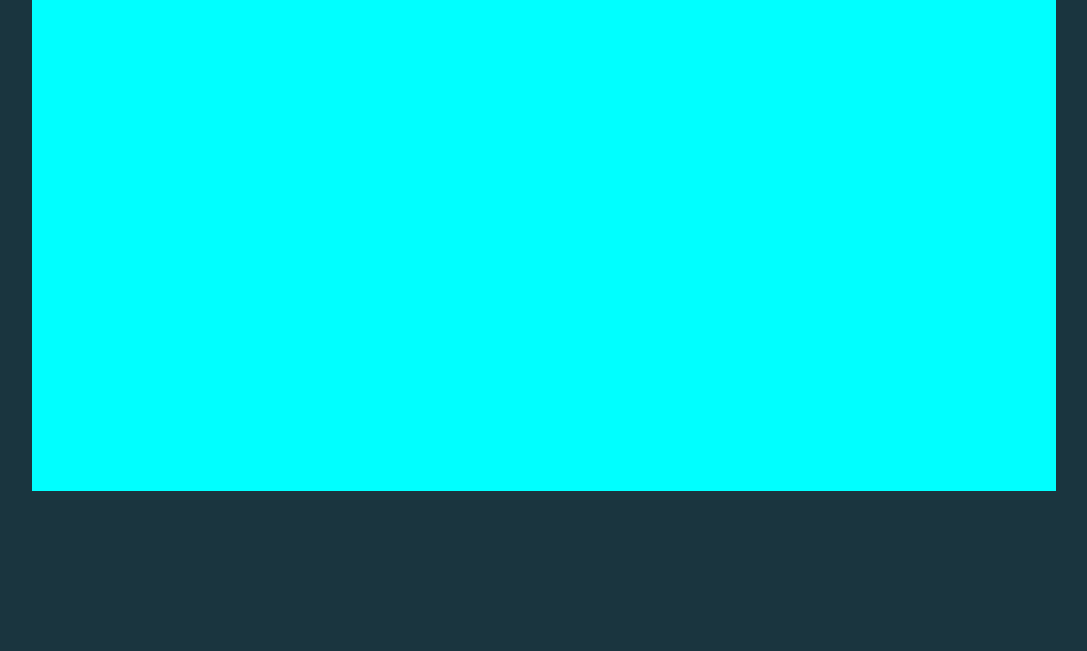
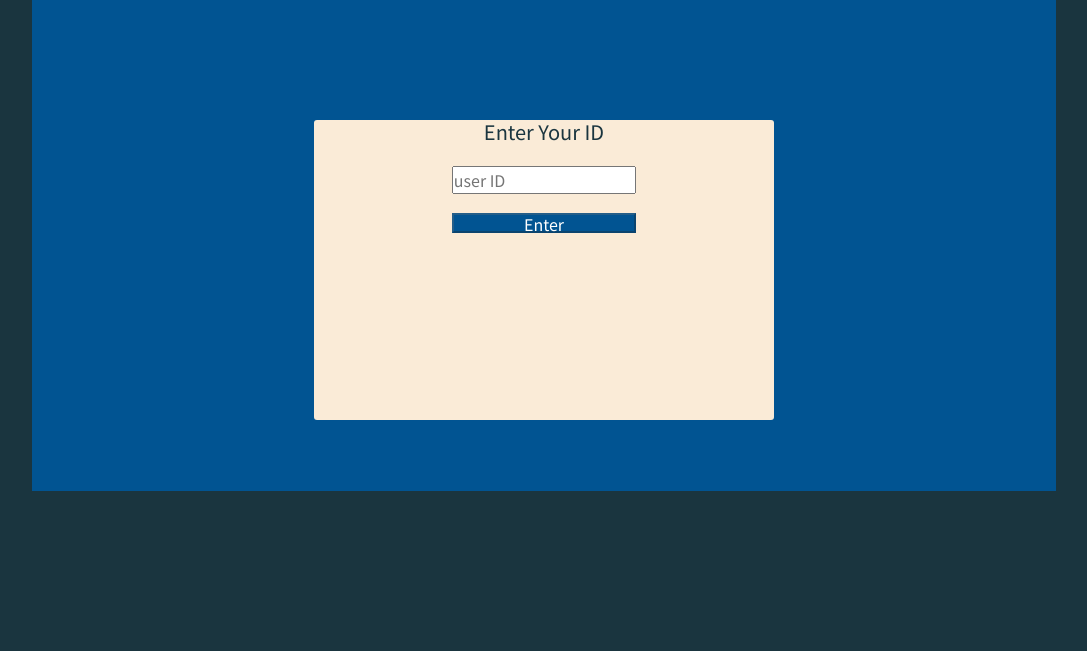
Before and after one commit to trishalanglois/refactor-tractor, a website built with webpack: page src/index.html in a window 1280 px wide. Shown: the part 149-800 px from the top of the page, without its empty margins (96-1183 px from the left). Built offline with nearby package versions, Linux system fonts and the light colour scheme.

Commit message:
Adds the splash page to show during the fetch

```diff
--- a/src/css/base.scss
+++ b/src/css/base.scss
@@ -22,11 +22,56 @@ body {
 }
 
 .splash__container {
+  align-items: center;
+  background-color: $background_light_color;
   display: flex;
+  flex-direction: column;
+  height: 80vh;
   width: 80%;
-  height: 80vh;
-  background-color: aqua;
-  z-index: 3;
+}
+
+.splash__h1 {
+  color: white;
+  display: block;
+  font-size: 3em;
+  margin: auto;
+}
+
+.splash__form--user {
+  align-items: center;
+  border-radius: 3px;
+  background-color: antiquewhite;
+  display: flex;
+  flex-direction: column;
+  height: 300px;
+  margin: auto;
+  text-align: center;
+  width: 45%;
+}
+
+%formstyle {
+  display: block;
+  height: 28px;
+  margin-bottom: 4%;
+  // margin: auto;
+  width: 40%;
+}
+
+.splash__label--user {
+  @extend %formstyle;
+  color: $background_color;
+  font-size: $bodySizeMedium;
+}
+
+.splash__input--user {
+  @extend %formstyle;
+}
+
+.splash__button {
+  @extend %formstyle;
+  color: $box_background;
+  background-color: $background_light_color;
+  height: 20px;
 }
 
 nav {
--- a/src/index.html
+++ b/src/index.html
@@ -7,16 +7,14 @@
 </head>
 <body>
 
-  <div class="splash__container">
-    <h1>Welcome To FitLit</h1>
-      <form class="splash__form--user">
-        <div class="splash__form__user--inputs">
-          <label class ="splash__label--user">Enter Your ID</label>
-          <input class="splash__input--user" placeholder="##" type="number" maxlength="2">
-          <button class="splash__button" type="submit" disabled>Enter</button>
-        </div>
+  <section class="splash__container">
+    <h1 class="splash__h1">Welcome To FitLit</h1>
+    <form class="splash__form--user">
+        <label class ="splash__label--user">Enter Your ID</label>
+        <input class="splash__input--user" placeholder="user ID" type="number" maxlength="2">
+        <button class="splash__button" type="submit" disabled>Enter</button>
       </form>
-  </div>
+  </section>
 
   <nav>
     <div>
--- a/src/index.js
+++ b/src/index.js
@@ -41,12 +41,21 @@ $(document).ready(() => {
   $('header').hide()
   $('main').hide()
 
-  $('.splash__button').click(()  => {
+$('.splash__input--user').keyup((e) => {
+  e.preventDefault();
+  if ($('.splash__input--user').val() !== '') {
+    $('.splash__button').prop('disabled', false);
+  }
+})
+
+
+$('.splash__button').on('click', (e) => {
     $('.splash__container').hide();
     $('nav').show();
     $('header').show();
     $('main').show();
-  });
+  e.preventDefault();
+});
 
 const weeklyStepsChart = $('#weekly-steps-chart');
 const weeklyMinutesChart = $('#weekly-minutes-chart');
@@ -76,14 +85,6 @@ const hydrationRepository = new HydrationRepository(hydrationData, randomId);
 const sleepRepository = new SleepRepository(sleepData, randomId);
 const activityRepository = new ActivityRepository(randomId, activityData);
 const user = new User(userRepository.getUserData());
-
-
-$('.splash__input--user').keyup((e) => {
-  e.preventDefault();
-  if ($('.splash__input--user').val() !== '') {
-    $('.splash__button').prop('disabled', false);
-  }
-})
 
 
 
```
